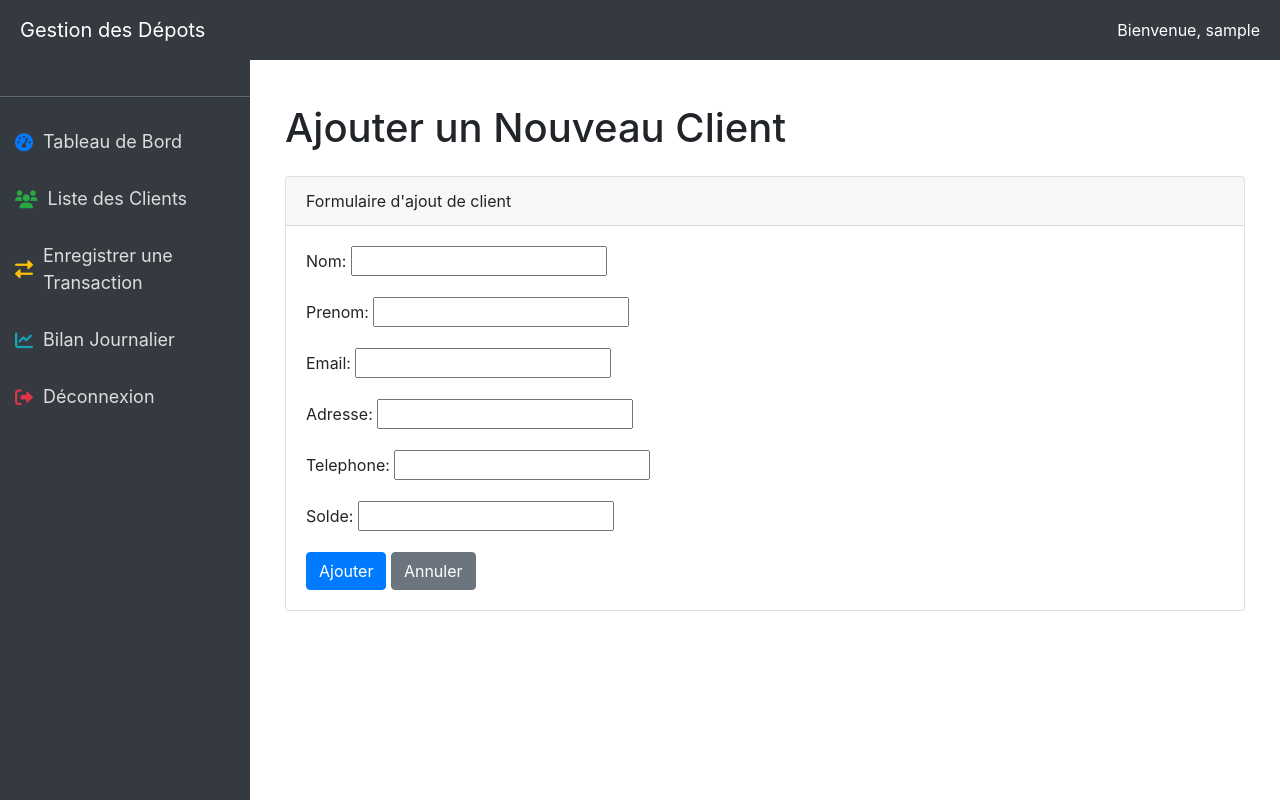
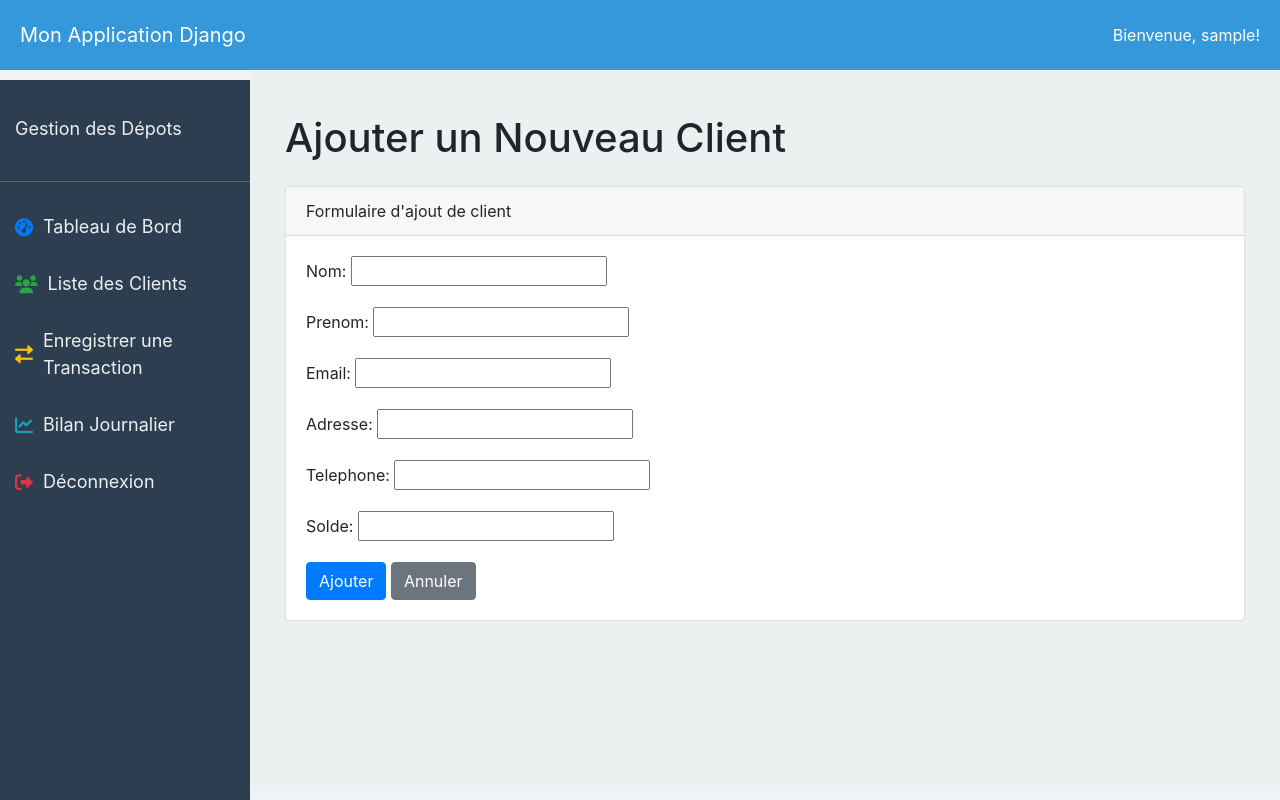
Before and after one commit to HamaBarhamou/gestion_depots, a Django app: page /clients/ajouter/ in a window 1280 px wide. Run offline with Django 5.2, Linux system fonts and the light colour scheme; a user stored in the database is signed in; tables that the repository leaves empty hold one stand-in row (values such as "Sample post"); some libraries are stand-ins or nearby versions.

Commit message:
Amélioration de la mise en page et du design : - Ajout d'un header horizontal avec un fond coloré et un message de bienvenue pour l'utilisateur connecté. - Modification du template `base.html` pour inclure le header en haut de toutes les pages. - Ajustement de la hauteur et de la position de la sidebar et du contenu principal pour tenir compte de la hauteur du header. - Amélioration du design de la page de connexion avec des couleurs plus attrayantes et une meilleure disposition des champs de formulaire.

```diff
--- a/templates/base.html
+++ b/templates/base.html
@@ -12,39 +12,44 @@
     <style>
         body {
             display: flex;
+            flex-direction: column;
             height: 100vh;
-            overflow: hidden;
-            flex-direction: column;
+            margin: 0;
+            background-color: #f0f2f5;
         }
         .header {
             width: 100%;
-            background-color: #343a40;
-            color: white;
-            padding: 10px 20px;
+            padding: 20px;
+            background-color: #3498db;
+            color: #ffffff;
             display: flex;
             justify-content: space-between;
             align-items: center;
         }
+        .header-title {
+            font-size: 20px;
+        }
         .sidebar {
-            height: calc(100vh - 60px);
+            height: calc(100vh - 80px); /* Ajuster la hauteur pour tenir compte de la hauteur du header */
             width: 250px;
             position: fixed;
-            top: 60px;
+            top: 80px; /* Positionner en dessous du header */
             left: 0;
-            background-color: #343a40;
+            background-color: #2c3e50;
             padding-top: 20px;
+            color: #ecf0f1;
         }
         .sidebar a {
             padding: 15px;
             text-decoration: none;
             font-size: 18px;
-            color: #ddd;
+            color: #ecf0f1;
             display: flex;
             align-items: center;
         }
         .sidebar a:hover {
-            background-color: #575d63;
-            color: white;
+            background-color: #34495e;
+            color: #ecf0f1;
         }
         .sidebar a .fas {
             margin-right: 10px;
@@ -54,6 +59,8 @@
             padding: 20px;
             width: calc(100% - 250px);
             overflow: auto;
+            background-color: #ecf0f1;
+            height: calc(100vh - 80px); /* Ajuster la hauteur pour tenir compte de la hauteur du header */
         }
     </style>
     <!-- HTMX -->
@@ -62,14 +69,17 @@
 <body>
     <!-- Header -->
     <div class="header">
-        <a class="navbar-brand text-white" href="{% url 'tableau_de_bord' %}">Gestion des Dépots</a>
+        <div class="header-title">
+            {% block header_title %}Mon Application Django{% endblock %}
+        </div>
         {% if user.is_authenticated %}
-            <span>Bienvenue, {{ user.username }}</span>
+            <span>Bienvenue, {{ user.username }}!</span>
         {% endif %}
     </div>
 
     <!-- Sidebar -->
     <div class="sidebar">
+        <a class="navbar-brand text-center mb-4" href="{% url 'tableau_de_bord' %}">Gestion des Dépots</a>
         <hr class="bg-secondary">
         {% if user.is_authenticated %}
             <a href="{% url 'tableau_de_bord' %}"><i class="fas fa-tachometer-alt text-primary"></i> Tableau de Bord</a>
```
